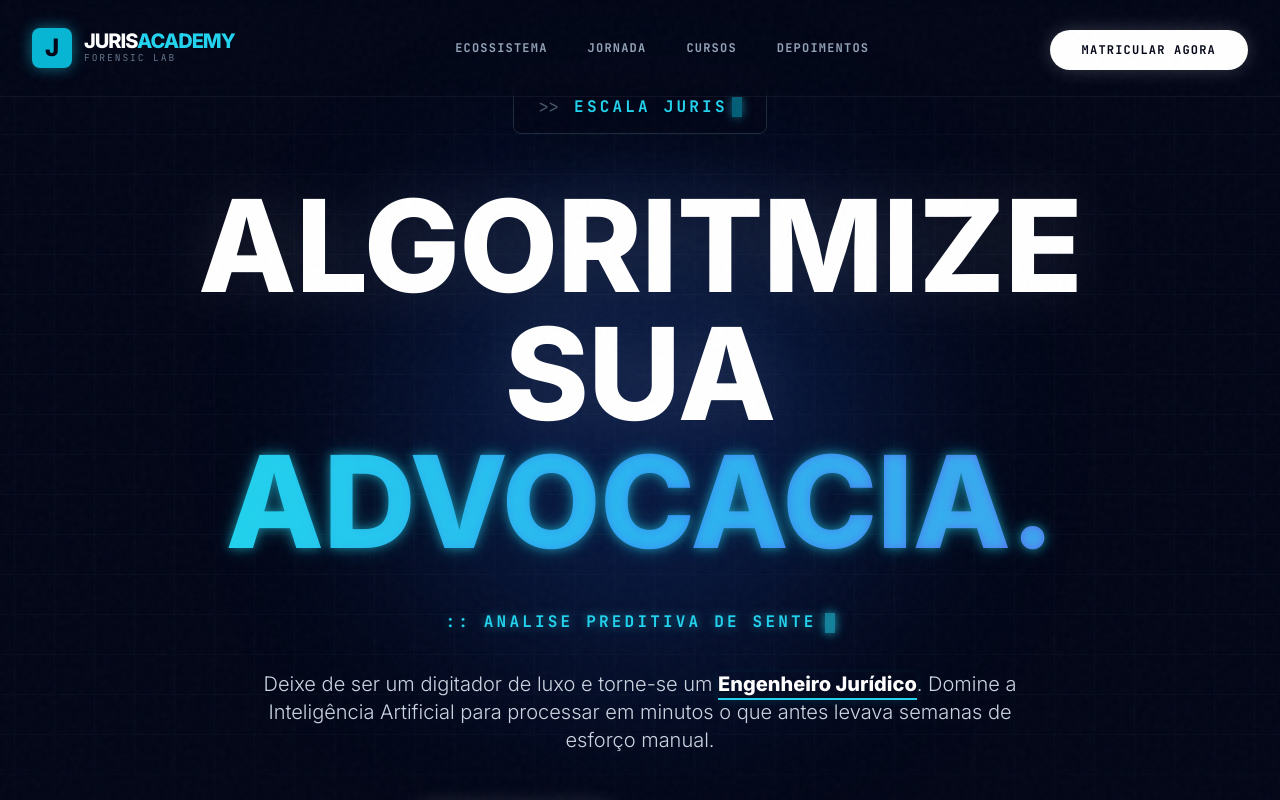
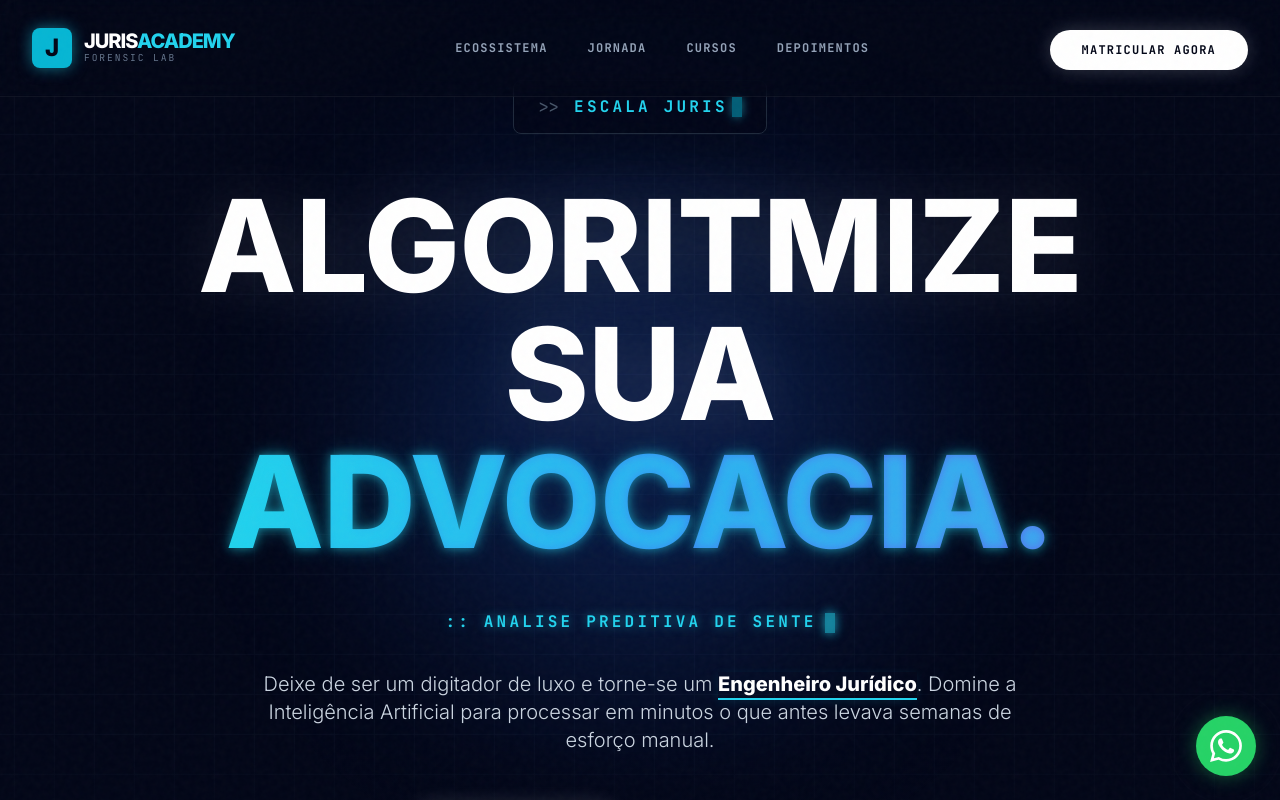
Before and after one commit to pulini7/JurisAcademy-3, a React (Vite) app: page / in a window 1280 px wide. Shown: the top 800 px of the page. Built offline with nearby package versions, Linux system fonts and the light colour scheme.

Commit message:
feat: Add WhatsApp floating button
Integrates a WhatsApp floating button to the application, providing users with a direct contact channel. The button is positioned in the bottom-right corner and features a pulsating animation for visibility.

```diff
--- a/App.tsx
+++ b/App.tsx
@@ -16,7 +16,7 @@
 
 const App: React.FC = () => {
   return (
-    <div className="min-h-screen bg-slate-950 text-slate-200 font-sans selection:bg-cyan-500/30 selection:text-cyan-200">
+    <div className="min-h-screen bg-slate-950 text-slate-200 font-sans selection:bg-cyan-500/30 selection:text-cyan-200 relative">
       <Navbar />
       <Hero />
       <Stats />
@@ -31,6 +31,20 @@
       <FAQ />
       <Instructors />
       <Footer />
+
+      {/* WhatsApp Floating Button */}
+      <a
+        href="https://wa.me/5514997912815"
+        target="_blank"
+        rel="noopener noreferrer"
+        className="fixed bottom-6 right-6 z-50 bg-[#25D366] hover:bg-[#20b858] text-white p-3.5 rounded-full shadow-[0_0_20px_rgba(37,211,102,0.4)] hover:shadow-[0_0_30px_rgba(37,211,102,0.8)] hover:scale-110 transition-all duration-300 group"
+        aria-label="Fale conosco no WhatsApp"
+      >
+        <div className="absolute inset-0 rounded-full border border-white/30 animate-[ping_2s_cubic-bezier(0,0,0.2,1)_infinite] opacity-50"></div>
+        <svg viewBox="0 0 24 24" className="w-8 h-8 fill-current relative z-10" xmlns="http://www.w3.org/2000/svg">
+          <path d="M17.472 14.382c-.297-.149-1.758-.867-2.03-.967-.273-.099-.471-.148-.67.15-.197.297-.767.966-.94 1.164-.173.199-.347.223-.644.075-.297-.15-1.255-.463-2.39-1.475-.883-.788-1.48-1.761-1.653-2.059-.173-.297-.018-.458.13-.606.134-.133.298-.347.446-.52.149-.174.198-.298.298-.497.099-.198.05-.371-.025-.52-.075-.149-.669-1.612-.916-2.207-.242-.579-.487-.5-.669-.51-.173-.008-.371-.01-.57-.01-.198 0-.52.074-.792.372-.272.297-1.04 1.016-1.04 2.479 0 1.462 1.065 2.875 1.213 3.074.149.198 2.096 3.2 5.077 4.487.709.306 1.262.489 1.694.625.712.227 1.36.195 1.871.118.571-.085 1.758-.719 2.006-1.413.248-.694.248-1.289.173-1.413-.074-.124-.272-.198-.57-.347m-5.421 7.403h-.004a9.87 9.87 0 01-5.031-1.378l-.361-.214-3.741.982.998-3.648-.235-.374a9.86 9.86 0 01-1.51-5.26c.001-5.45 4.436-9.884 9.888-9.884 2.64 0 5.122 1.03 6.988 2.898a9.825 9.825 0 012.893 6.994c-.003 5.45-4.437 9.884-9.885 9.884m8.413-18.297A11.815 11.815 0 0012.05 0C5.495 0 .16 5.335.157 11.892c0 2.096.547 4.142 1.588 5.945L.057 24l6.305-1.654a11.882 11.882 0 005.683 1.448h.005c6.554 0 11.89-5.335 11.893-11.893a11.821 11.821 0 00-3.48-8.413Z"/>
+        </svg>
+      </a>
     </div>
   );
 };
```
